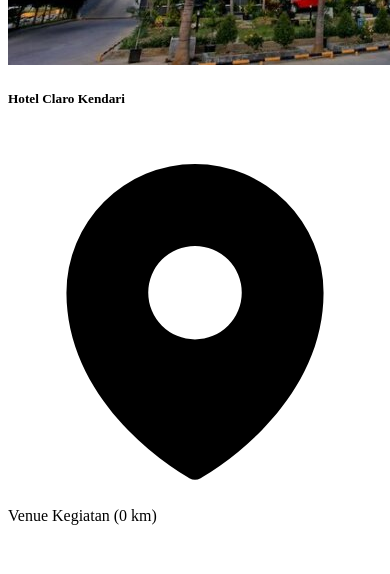
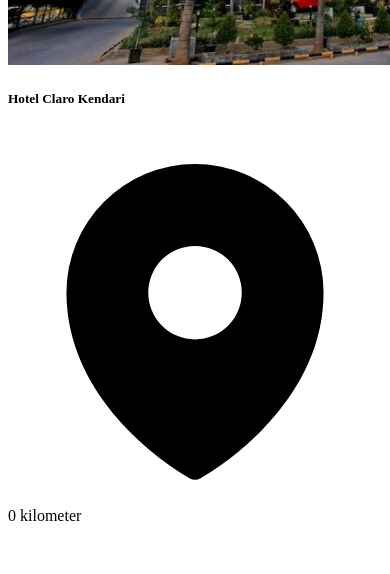
Before and after one commit to kohryan/konregkasulampua, a Next.js app: page /akomodasi/hotel in a window 390 px wide. Shown: the part 960-1534 px from the top of the page. Built offline with nearby package versions, Linux system fonts and the light colour scheme.

Commit message:
Update Hotel.tsx

```diff
--- a/components/akomodasi/Hotel.tsx
+++ b/components/akomodasi/Hotel.tsx
@@ -6,7 +6,7 @@ const hotel = [
         id: 1,
         foto:'/hotel/claro.jpg',
         namahotel: 'Hotel Claro Kendari',
-        jarak: 'Venue Kegiatan (0 km)',
+        jarak: '0 kilometer',
         waktu: '0 menit',
         harga: '700-7.000',
         gmaps: 'https://goo.gl/maps/Kg6i7QqKFQdjssD17',
@@ -38,7 +38,7 @@ export function Hotel() {
     return (
 
     <div className="max-w-2xl mx-auto py-2 px-2 sm:py-2 sm:px-2 lg:max-w-7xl lg:px-2">
-        <div className="mt-2 grid grid-cols-2 gap-y-10 sm:grid-cols-2 gap-x-2 lg:grid-cols-3 xl:grid-cols-3 xl:gap-x-2">
+        <div className="mt-2 grid grid-cols-2 gap-y-10 sm:grid-cols-2 gap-x-2 lg:grid-cols-4 xl:grid-cols-4 xl:gap-x-2">
 
             {hotel.map((item) => (
                 <div key={item.id} className="max-w-sm bg-white border border-gray-200 rounded-lg shadow dark:bg-gray-800 dark:border-gray-700">
```
